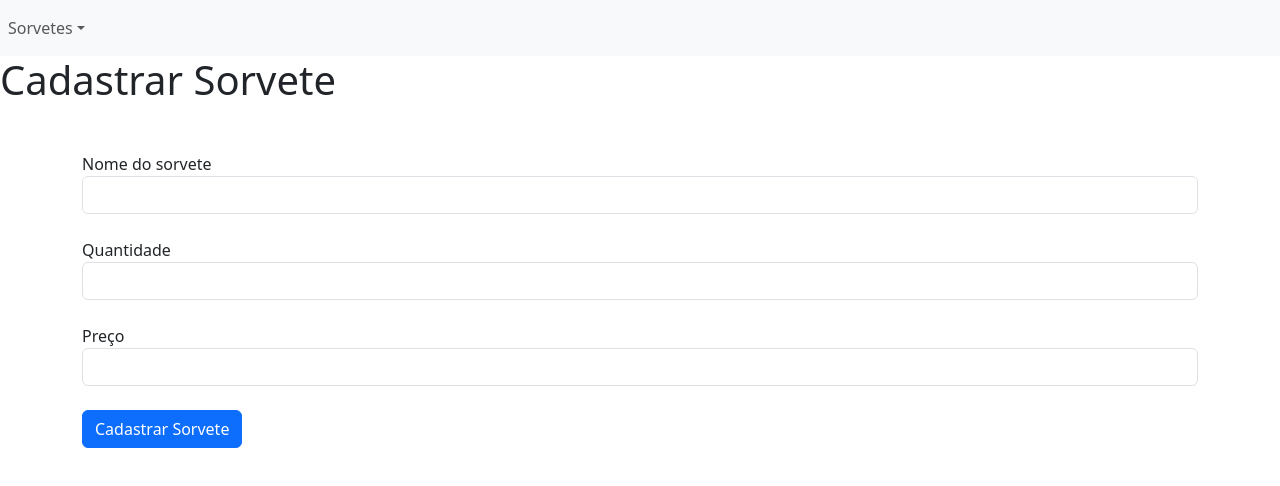
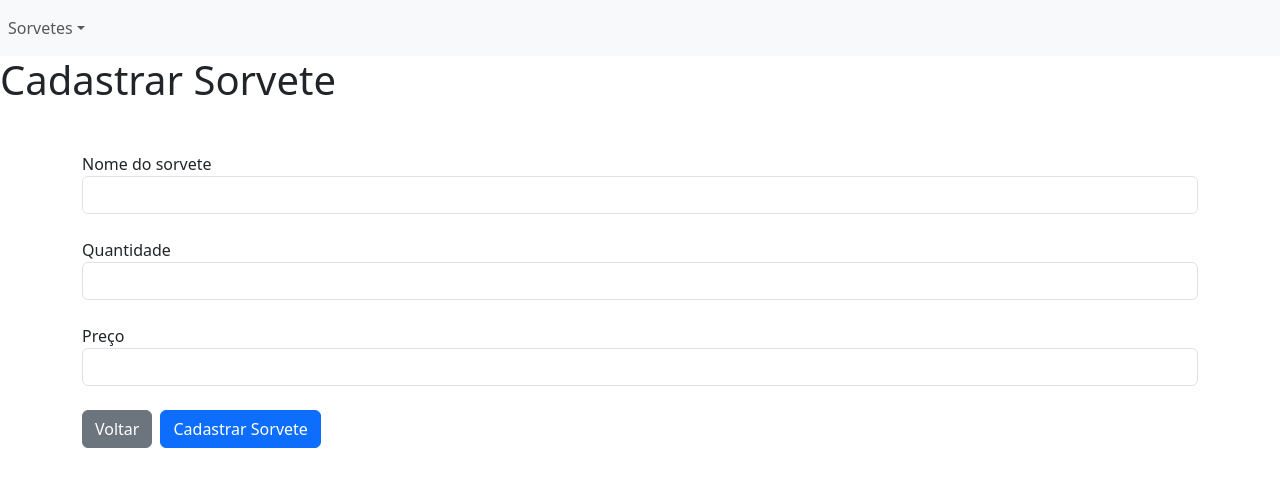
Before and after one commit to renatoxd152/SiteTeste, a React (Create React App) app in the folder frontend/: page /sorvete in a window 1280 px wide. Shown: the top 486 px of the page. Built offline with nearby package versions, Linux system fonts and the light colour scheme.

Commit message:
feat: adding the back to home button

```diff
--- a/frontend/src/components/Sorvete/CadastrarSorvete.js
+++ b/frontend/src/components/Sorvete/CadastrarSorvete.js
@@ -61,6 +61,10 @@ export const Sorvetes = () => {
     }
   };
 
+	function voltar() {
+		navigate("/sorvetes/listar");
+	}
+
   return (
     <div>
       <Barra />
@@ -82,6 +86,9 @@ export const Sorvetes = () => {
         <label>Preço</label>
         <input type="number" className="form-control" value={preco} onChange={handlePreco} />
         <br />
+        <button type="button" className="btn btn-secondary me-2" onClick={voltar}>
+          Voltar
+        </button>
         <button type="button" className="btn btn-primary" onClick={handleCadastrarSorvete}>
           Cadastrar Sorvete
         </button>
```
